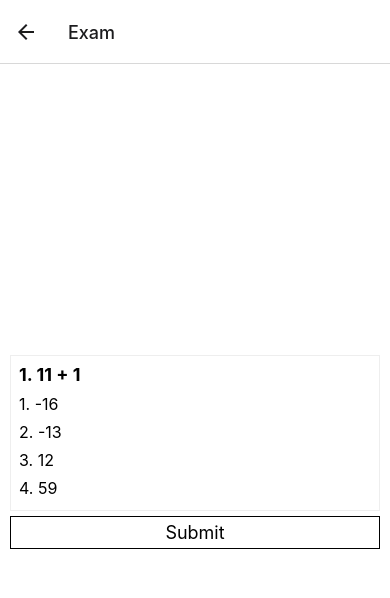
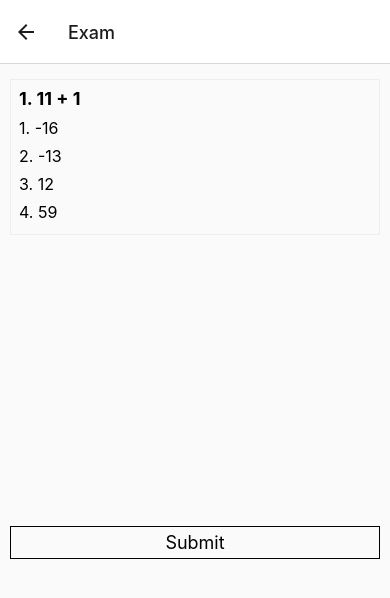
Before and after one commit to lertumpai/exam-bd, a React Native app: screen /Exam in a window 390 px wide. Shown: the top 598 px of the page. Built offline with nearby package versions, Linux system fonts and the light colour scheme.

Commit message:
update modal

```diff
--- a/components/Modal.tsx
+++ b/components/Modal.tsx
@@ -38,12 +38,7 @@ const styles = StyleSheet.create({
     flex: 1,
     justifyContent: 'center',
     alignItems: 'center',
-    backgroundColor: '#fff',
-  },
-  button: {
-    backgroundColor: '#2196F3',
-    padding: 10,
-    borderRadius: 5,
+    backgroundColor: colors.grey["50"],
   },
   buttonText: {
     color: colors.black,
@@ -59,10 +54,10 @@ const styles = StyleSheet.create({
   modalView: {
     width: 300,
     padding: 20,
-    backgroundColor: 'white',
+    backgroundColor: colors.grey["50"],
     borderRadius: 10,
     alignItems: 'center',
-    shadowColor: '#000',
+    shadowColor: colors.black,
     shadowOffset: {
       width: 0,
       height: 2,
--- a/screens/exam/Exam.tsx
+++ b/screens/exam/Exam.tsx
@@ -11,8 +11,7 @@ import CustomModal from "../../components/Modal";
 const styles = StyleSheet.create({
   container: {
     flex: 1,
-    backgroundColor: '#fff',
-    alignItems: 'flex-start',
+    backgroundColor: colors.grey["50"],
     justifyContent: 'flex-start',
     padding: 10,
   },
@@ -88,11 +87,6 @@ export default function ExamScreen({navigation}: ExamScreenNavigationProp) {
       {finish &&
           <Text
               style={styles.finishText}>{'You have already finished the examination. Please start a new test.'}</Text>}
-      <CustomModal
-        text={textScore()}
-        modalVisible={scoreModalVisible}
-        onClosed={() => setScoreModalVisible(false)}
-      />
       <ScrollView style={styles.scrollView}>
         {exams.map((exam) => (
           <QuestionAndAnswer
@@ -105,6 +99,7 @@ export default function ExamScreen({navigation}: ExamScreenNavigationProp) {
             disabled={finish}
           />
         ))}
+      </ScrollView>
       <Button
         onPress={onSubmit}
         title={'Submit'}
@@ -112,7 +107,11 @@ export default function ExamScreen({navigation}: ExamScreenNavigationProp) {
         buttonStyle={finish ? styles.submitFinishButton : styles.submitButton}
         disabled={finish}
       />
-      </ScrollView>
+      <CustomModal
+        text={textScore()}
+        modalVisible={scoreModalVisible}
+        onClosed={() => setScoreModalVisible(false)}
+      />
     </View>
   );
 }
```
Lines whose indentation alone changed are shown as unchanged.
